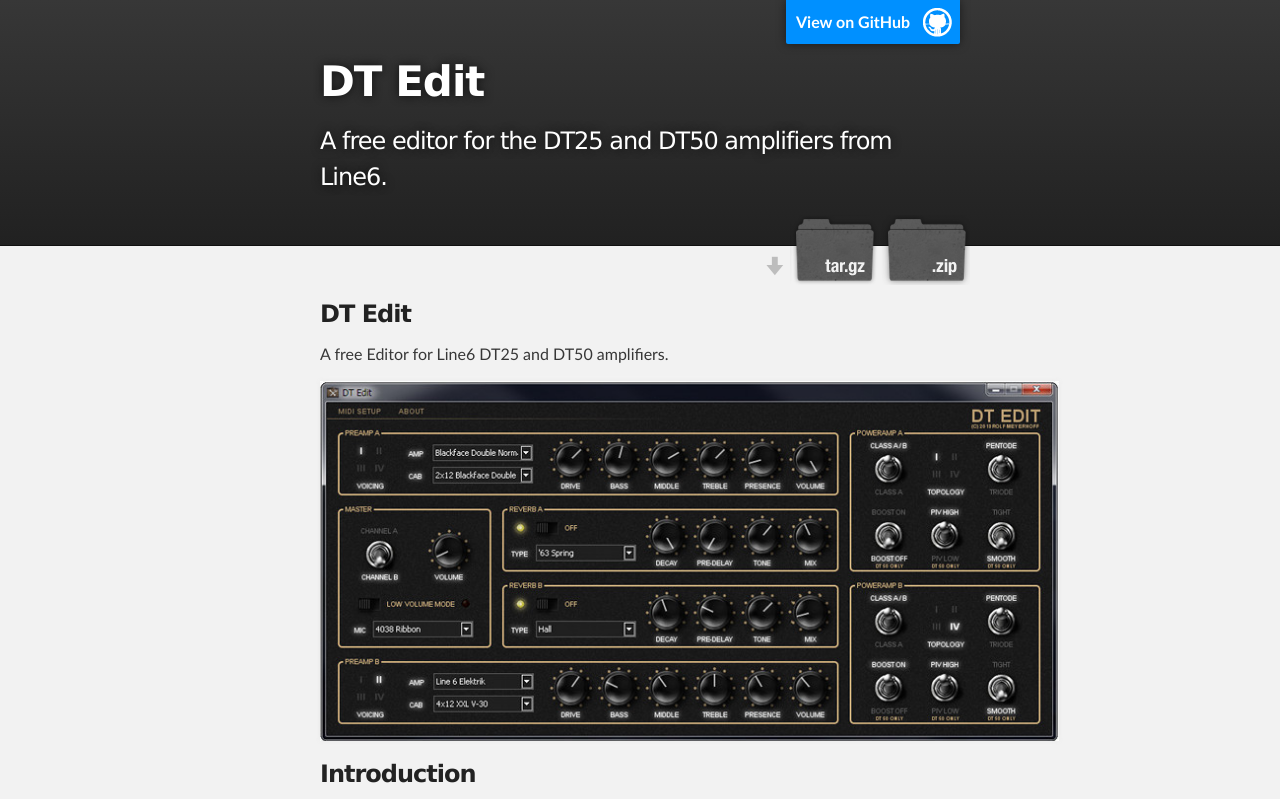
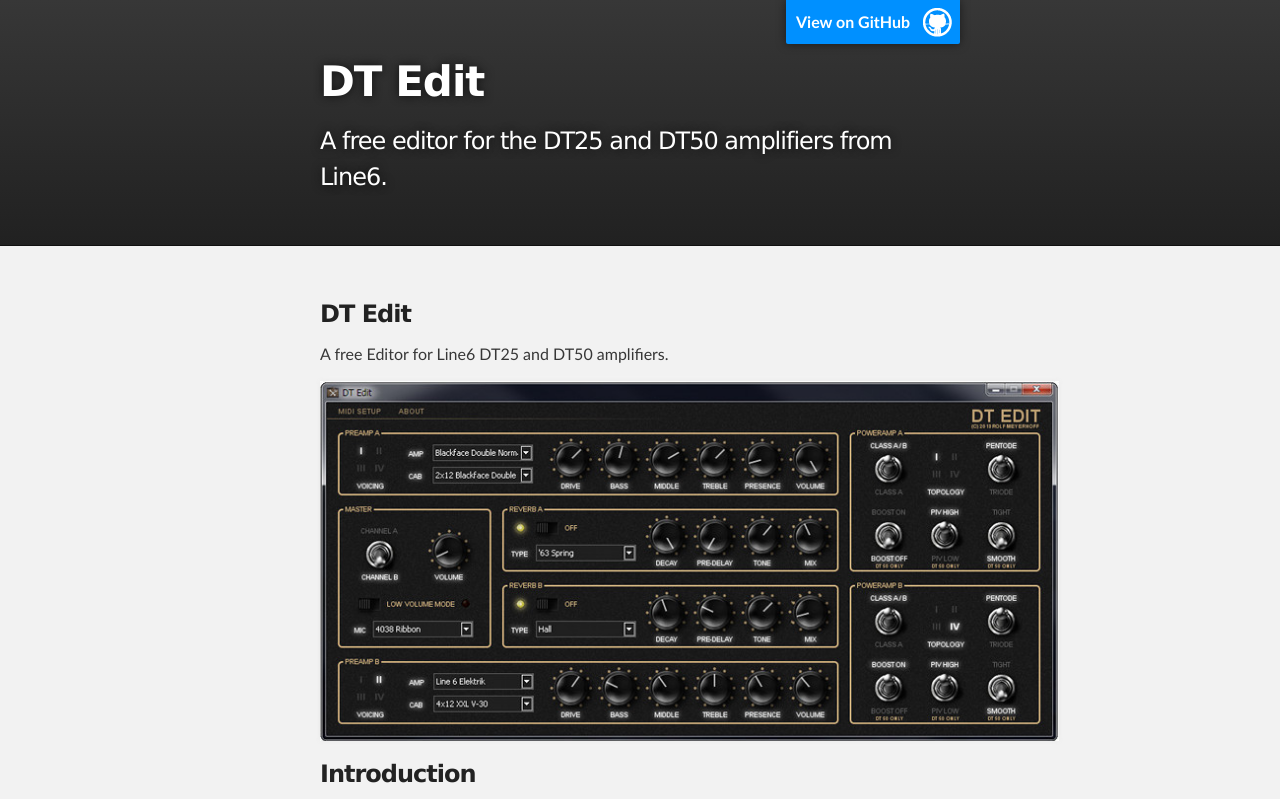
Before and after one commit to rome2/dtedit, a plain HTML site: page index.html in a window 1280 px wide. Shown: the top 799 px of the page. Drawn offline with Linux system fonts and the light colour scheme.

Commit message:
Update index.html

```diff
--- a/index.html
+++ b/index.html
@@ -20,11 +20,6 @@
 
           <h1 id="project_title">DT Edit</h1>
           <h2 id="project_tagline">A free editor for the DT25 and DT50 amplifiers from Line6.</h2>
-
-            <section id="downloads">
-              <a class="zip_download_link" href="https://github.com/rome2/dtedit/zipball/master">Download this project as a .zip file</a>
-              <a class="tar_download_link" href="https://github.com/rome2/dtedit/tarball/master">Download this project as a tar.gz file</a>
-            </section>
         </header>
     </div>
 
```
